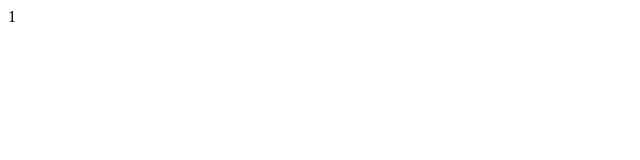
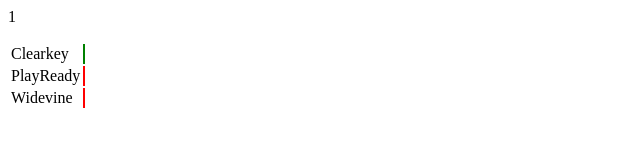
Before and after one commit to lhalliwell/lhalliwell.github.io, a plain HTML site: page index.html in a window 1280 px wide. Shown: the whole page, without its empty margins (0-640 px from the left). Drawn offline with Linux system fonts and the light colour scheme.

Commit message:
Update index.html

```diff
--- a/index.html
+++ b/index.html
@@ -5,10 +5,14 @@
 
     navigator.requestMediaKeySystemAccess(name, config).then(
       function (ksa) {
+        var x = document.getElementById(name + '-status');
+        x.style.backgroundColor = 'green';
         console.log('Accessed key system ' + name);
       }
     ).catch(
       function () {
+        var x = document.getElementById(name + '-status');
+        x.style.backgroundColor = 'red';
         console.log('Did not find key system ' + name);
       });
   }
@@ -24,4 +28,14 @@
 <body>
 <title>Testing</title>
 <p>1</p>
+
+  <table>
+    <tr>
+      <td>Clearkey</td><td id='org.w3.clearkey-status'></td>
+    </tr><tr>
+      <td>PlayReady</td><td id='com.chromecast.playready-status'></td>
+    </tr><tr>
+      <td>Widevine</td><td id='com.widevine.alpha-status'></td>
+    </tr>
+  </table>
 </body>
```
